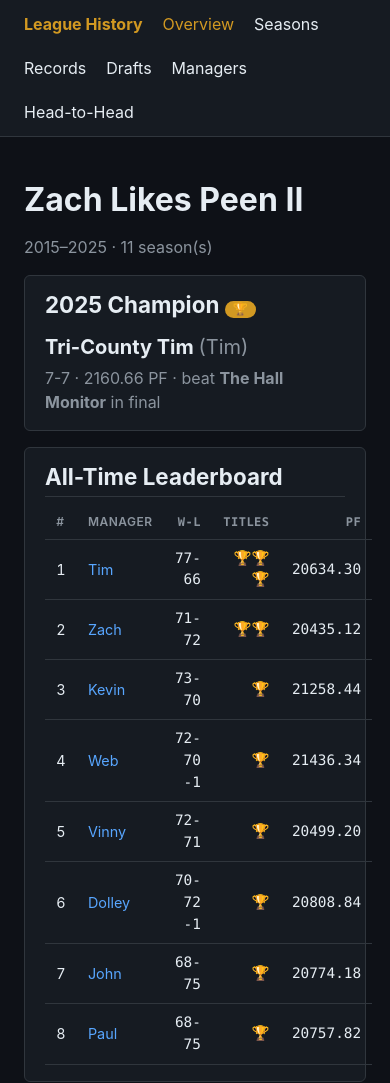
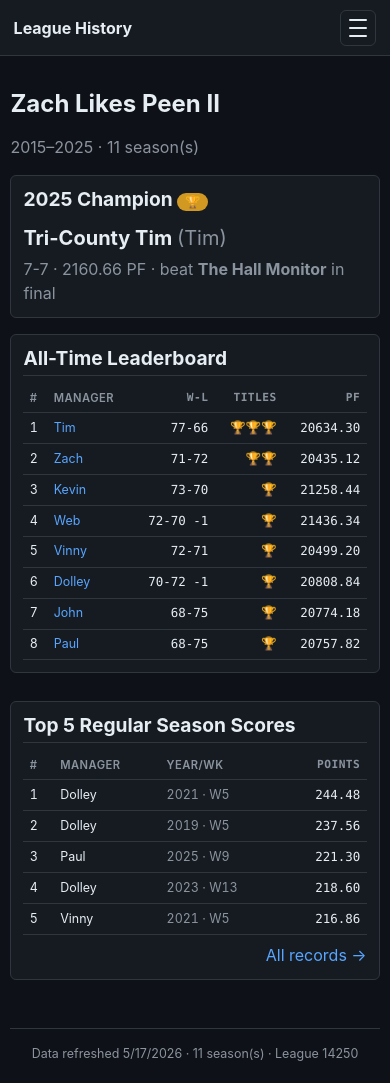
Before and after one commit to TimMariotti/espn-fantasy-history, an Astro site: page / in a window 390 px wide. Shown: the top 1083 px of the page. Built offline with nearby package versions, Linux system fonts and the light colour scheme; Astro itself is replaced by a stand-in of ours.

Commit message:
Mobile friendly changes

```diff
--- a/src/layouts/Layout.astro
+++ b/src/layouts/Layout.astro
@@ -29,7 +29,12 @@ const links = [
   <body>
     <nav class="nav">
       <div class="nav-inner">
-        <span class="nav-brand">League History</span>
+        <a href={`${base}/`} class="nav-brand">League History</a>
+        <input type="checkbox" id="nav-toggle" class="nav-toggle" aria-label="Toggle navigation" />
+        <label for="nav-toggle" class="nav-burger" aria-hidden="true">
+          <span></span><span></span><span></span>
+        </label>
+        <div class="nav-links">
           {
             links.map((l) => (
               <a href={`${base}${l.href}`} class={active === l.key ? "active" : ""}>
@@ -37,6 +42,7 @@ const links = [
               </a>
             ))
           }
+        </div>
       </div>
     </nav>
     <main class="container">
--- a/src/styles/global.css
+++ b/src/styles/global.css
@@ -25,6 +25,7 @@ body {
   color: var(--text);
   font-family: var(--font-sans);
   line-height: 1.5;
+  -webkit-text-size-adjust: 100%;
 }
 
 a {
@@ -51,6 +52,7 @@ h3 {
 
 h1 {
   font-size: 2rem;
+  overflow-wrap: anywhere;
 }
 
 h2 {
@@ -78,6 +80,42 @@ h2 {
   font-weight: 700;
   color: var(--accent);
   font-size: 1rem;
+}
+
+.nav-brand:hover {
+  text-decoration: none;
+}
+
+.nav-links {
+  display: flex;
+  flex: 1;
+  gap: 1.25rem;
+  align-items: center;
+  flex-wrap: wrap;
+}
+
+.nav-toggle {
+  display: none;
+}
+
+.nav-burger {
+  display: none;
+  cursor: pointer;
+  margin-left: auto;
+  width: 36px;
+  height: 36px;
+  padding: 8px;
+  border: 1px solid var(--border);
+  border-radius: 6px;
+  flex-direction: column;
+  justify-content: space-between;
+}
+
+.nav-burger span {
+  display: block;
+  height: 2px;
+  background: var(--text);
+  border-radius: 2px;
 }
 
 .nav a {
@@ -108,12 +146,14 @@ th {
   text-transform: uppercase;
   font-size: 0.75rem;
   letter-spacing: 0.04em;
+  white-space: nowrap;
 }
 
 td.num,
 th.num {
   text-align: right;
   font-family: var(--font-mono);
+  white-space: nowrap;
 }
 
 tr:hover td {
@@ -126,6 +166,8 @@ tr:hover td {
   border-radius: 6px;
   padding: 1rem 1.25rem;
   margin-bottom: 1rem;
+  overflow-x: auto;
+  -webkit-overflow-scrolling: touch;
 }
 
 .grid {
@@ -168,3 +210,101 @@ footer {
   font-size: 0.85rem;
   text-align: center;
 }
+
+@media (max-width: 720px) {
+  .container {
+    padding: 1rem 0.85rem;
+  }
+
+  h1 {
+    font-size: 1.5rem;
+  }
+
+  h2 {
+    font-size: 1.2rem;
+  }
+
+  h3 {
+    font-size: 1rem;
+  }
+
+  .nav-inner {
+    padding: 0.6rem 0.85rem;
+    gap: 0.5rem;
+  }
+
+  .nav-burger {
+    display: flex;
+    order: 2;
+  }
+
+  .nav-brand {
+    order: 1;
+  }
+
+  .nav-links {
+    display: none;
+    flex-basis: 100%;
+    order: 3;
+    flex-direction: column;
+    align-items: stretch;
+    gap: 0;
+    padding-top: 0.25rem;
+  }
+
+  .nav-links a {
+    padding: 0.65rem 0.25rem;
+    border-top: 1px solid var(--border);
+  }
+
+  .nav-toggle:checked ~ .nav-links {
+    display: flex;
+  }
+
+  .card {
+    padding: 0.85rem 0.9rem;
+    border-radius: 6px;
+  }
+
+  table {
+    font-size: 0.82rem;
+  }
+
+  th,
+  td {
+    padding: 0.4rem 0.5rem;
+  }
+
+  th {
+    font-size: 0.7rem;
+  }
+
+  .grid {
+    gap: 0.75rem;
+    grid-template-columns: 1fr;
+  }
+
+  footer {
+    margin-top: 2rem;
+    font-size: 0.78rem;
+  }
+}
+
+@media (max-width: 420px) {
+  .container {
+    padding: 0.85rem 0.65rem;
+  }
+
+  .card {
+    padding: 0.75rem 0.75rem;
+  }
+
+  th,
+  td {
+    padding: 0.35rem 0.4rem;
+  }
+
+  table {
+    font-size: 0.78rem;
+  }
+}
```
Lines whose indentation alone changed are shown as unchanged.
